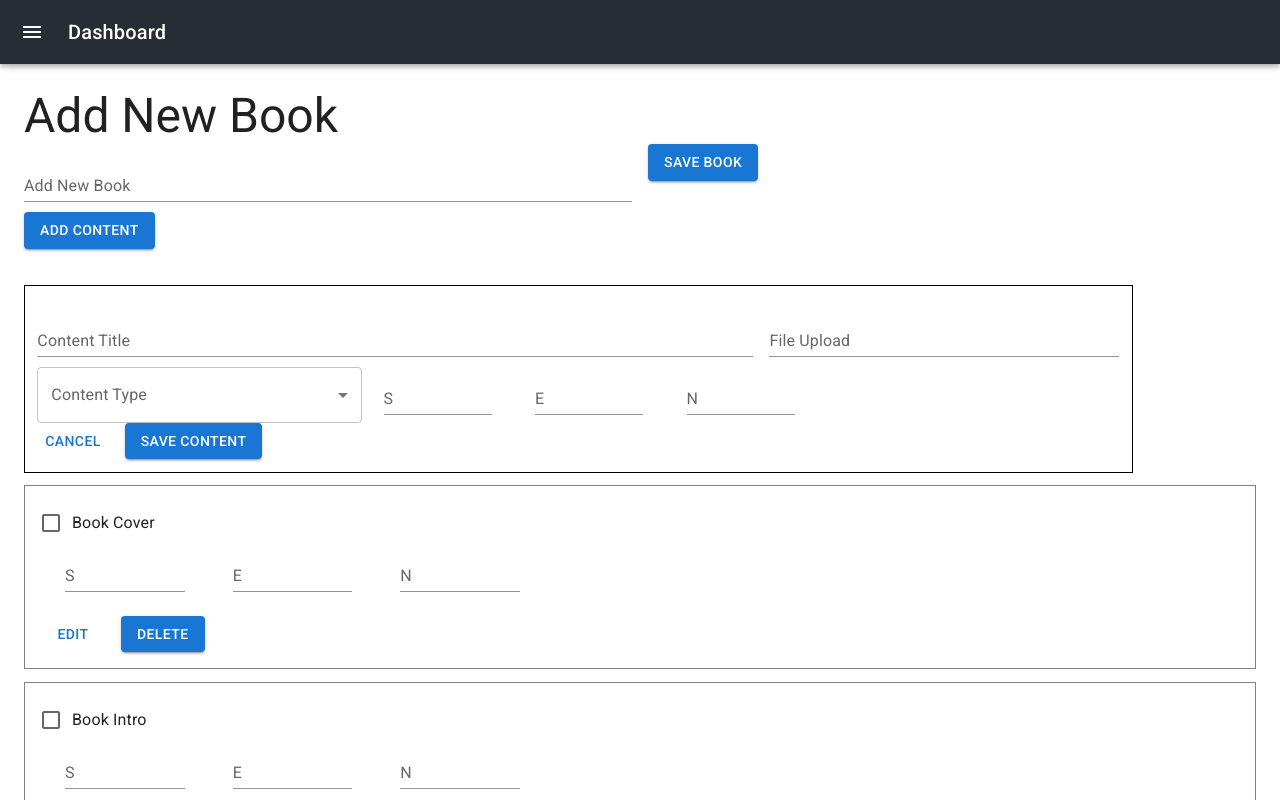
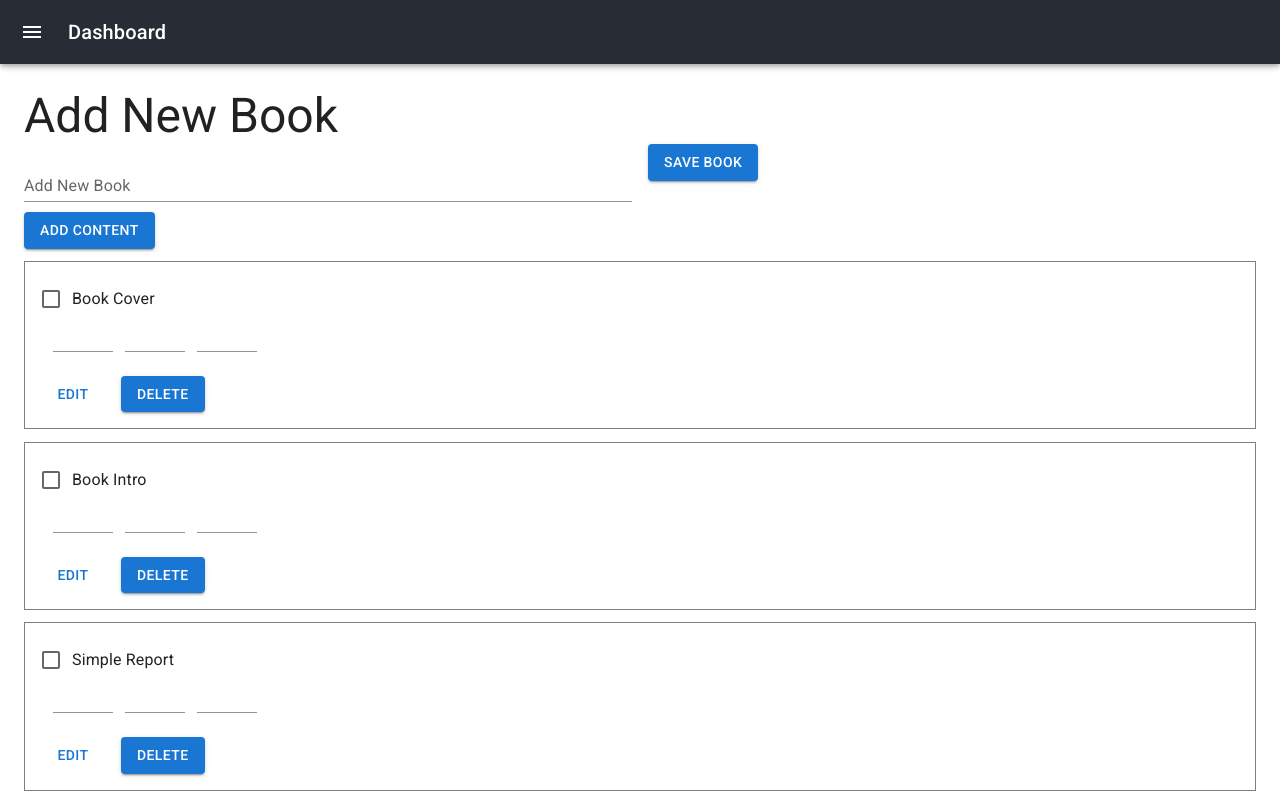
Before and after one commit to tashfeenMustafa/BookManagementSoftware, a React (Create React App) app in the folder client/: page /add-new-book in a window 1280 px wide. Shown: the top 800 px of the page. Built offline with nearby package versions, Linux system fonts and the light colour scheme.

Commit message:
Added book search functionality, fixed add content box to by dynamic to change in report type selection value

```diff
--- a/client/src/AddContent/AddContentBox.js
+++ b/client/src/AddContent/AddContentBox.js
@@ -1,7 +1,6 @@
-import * as React from 'react';
+import React, { useState } from 'react';
 import Grid from '@mui/material/Grid';
 import Box from '@mui/material/Box';
-
 import ContentFileUpload from './ContentFileUpload';
 import ContentFileTitle from './ContentFileTitle';
 import ContentTypeSelect from './ContentTypeSelect';
@@ -10,28 +9,100 @@ import ContentEndPageInput from '../Contents/ContentEndPageInput';
 import ContentNumberOfPagesInput from '../Contents/ContentNumberOfPagesInput';
 import ContentCancelAndSave from './ContentCancelAndSave';
 
+const titleLabel = 'Content Title'
+const titleLabel1 = 'Content Title 1'
+const titleLabel2 = 'Content Title 2'
+
+const fileLabel = 'File Upload'
+const fileLabel1 = 'File Upload 1'
+const fileLabel2 = 'File Upload 2'
+
+const S = 'S'
+const S1 = 'S1'
+const S2 = 'S2'
+
+const E = 'E'
+const E1 = 'E1'
+const E2 = 'E2'
+
+const N = 'N'
+const N1 = 'N1'
+const N2 = 'N2'
+
 export default function AddContentBox() {
+    let [contentType, setContentType] = useState('')
+
+    const handleContentTypeSelect = (contentType) => {
+        setContentType(contentType)
+    }
 
     return (
         <Box
         sx={{
             border: '1px solid black',
-            width: '90%',
+            width: '100%',
             padding: '1%',
             marginTop: '3%'
         }}>
             <Grid container spacing={2}>
-                <ContentFileTitle />
-                <ContentFileUpload />
+                {contentType === "comparison-report" ?
+                    <>
+                        <ContentFileTitle
+                            label={titleLabel1} />
+                        <ContentFileUpload
+                            label={fileLabel1} />
+                            <ContentFileTitle
+                            label={titleLabel2} />
+                        <ContentFileUpload
+                            label={fileLabel2} />
+                    </> :
+                    <>
+                        <ContentFileTitle
+                            label={titleLabel} />
+                        <ContentFileUpload
+                            label={fileLabel} />
+                    </>
+                }
+
             </Grid>
             <Box>
-                <ContentTypeSelect />
-                <ContentStartPageInput />
-                <ContentEndPageInput />
-                <ContentNumberOfPagesInput />
-                <ContentCancelAndSave />
+                <div style={{
+                    margin: '2% 0 2% 0'
+                }}>
+                    <ContentTypeSelect
+                        contentType={contentType}
+                        handleContentTypeSelect={handleContentTypeSelect} />
+
+                    {contentType === "comparison-report" ?
+                        <>
+                            <ContentStartPageInput
+                                label={S1} />
+                            <ContentEndPageInput
+                                label={E1} />
+                            <ContentNumberOfPagesInput
+                                label={N1} />
+                            <ContentStartPageInput
+                                label={S2} />
+                            <ContentEndPageInput
+                                label={E2} />
+                            <ContentNumberOfPagesInput
+                                label={N2} />
+                        </> :
+                        <>
+
+                            <ContentStartPageInput
+                                label={S} />
+                            <ContentEndPageInput
+                                label={E} />
+                            <ContentNumberOfPagesInput
+                                label={N} />
+                        </>
+                    }
+                </div>
+                <div>
+                    <ContentCancelAndSave />
+                </div>
             </Box>
-
         </Box>
     )
 }
--- a/client/src/AddContent/ContentFileTitle.js
+++ b/client/src/AddContent/ContentFileTitle.js
@@ -11,7 +11,7 @@ export default function ContentFileTitle(props) {
                     width: '100%'
                 }}
                 id="standard-basic"
-                label="Content Title"
+                label={props.label}
                 variant="standard" />
         </Grid>
     )
--- a/client/src/AddContent/ContentFileUpload.js
+++ b/client/src/AddContent/ContentFileUpload.js
@@ -2,7 +2,7 @@ import * as React from 'react';
 import Grid from '@mui/material/Grid';
 import TextField from '@mui/material/TextField';
 
-export default function ContentFileUpload() {
+export default function ContentFileUpload(props) {
     return (
         <Grid item xs={4}>
             <TextField
@@ -11,7 +11,7 @@ export default function ContentFileUpload() {
                     width: '100%'
                 }}
                 id="standard-basic"
-                label="File Upload"
+                label={props.label}
                 variant="standard" />
         </Grid>
     )
--- a/client/src/AddContent/ContentTypeSelect.js
+++ b/client/src/AddContent/ContentTypeSelect.js
@@ -5,26 +5,25 @@ import FormControl from '@mui/material/FormControl';
 import Select from '@mui/material/Select';
 
 export default function ContentTypeSelect(props) {
-    const [age, setAge] = React.useState('');
     const handleChange = (event) => {
-        setAge(event.target.value);
+        console.log(event.target.value)
+        props.handleContentTypeSelect(event.target.value)
     };
 
     return (
         <FormControl sx={{width: '30%'}}>
             <InputLabel id="demo-simple-select-label">Content Type</InputLabel>
             <Select
-            labelId="demo-simple-select-label"
-            id="demo-simple-select"
-            value={age}
-            label="Content Type"
-            onChange={handleChange}
-            >
-            <MenuItem value={10}>Book Cover</MenuItem>
-            <MenuItem value={20}>Book Intro</MenuItem>
-            <MenuItem value={30}>Simple Report</MenuItem>
-            <MenuItem value={30}>Comparison Report</MenuItem>
-            <MenuItem value={30}>Categorical Report</MenuItem>
+                labelId="demo-simple-select-label"
+                id="demo-simple-select"
+                value={props.contentType}
+                label="Content Type"
+                onChange={handleChange} >
+            <MenuItem value={"book-report"}>Book Cover</MenuItem>
+            <MenuItem value={"book-intro"}>Book Intro</MenuItem>
+            <MenuItem value={"simple-report"}>Simple Report</MenuItem>
+            <MenuItem value={"comparison-report"}>Comparison Report</MenuItem>
+            <MenuItem value={"categorical-report"}>Categorical Report</MenuItem>
             </Select>
         </FormControl>
     )
--- a/client/src/AddNewBook/AddNewBook.js
+++ b/client/src/AddNewBook/AddNewBook.js
@@ -1,4 +1,4 @@
-import * as React from 'react';
+import React, { useState } from 'react';
 import Typography from '@mui/material/Typography';
 import Button from '@mui/material/Button';
 import SaveBookName from './SaveBookName.js';
@@ -7,6 +7,11 @@ import Content from '../Contents/Content.js';
 import { contentTypes } from '../data.js';
 
 function AddNewBook() {
+    const [showContent, setShowContent] = useState(false)
+
+    let handleAddContentButton = () => {
+        setShowContent(!showContent)
+    }
 
     const contents = contentTypes.map((contentType, index) => {
         return (
@@ -24,8 +29,12 @@ function AddNewBook() {
                         Add New Book
                 </Typography>
                 <SaveBookName />
-                <Button variant="contained">Add Content</Button>
-                <AddContentBox />
+                <Button
+                    onClick={handleAddContentButton}
+                    variant="contained">
+                        Add Content
+                </Button>
+                {showContent ? <AddContentBox /> : ''}
                 {contents ? contents : null}
             </div>
         </div>
--- a/client/src/AllBooks/AllBooks.js
+++ b/client/src/AllBooks/AllBooks.js
@@ -8,10 +8,35 @@ import { books } from '../data.js';
 
 function AllBooks() {
     const [booksList] = useState(books)
+    const [search, setSearchTerm] = useState('')
+
+    const [searchResults, setSearchResults] = useState([])
+
+    let onSearch = (searchTerm) => {
+        console.log(searchTerm)
+        setSearchTerm(searchTerm)
+        getSearchResults(searchTerm)
+    }
+
+    let getSearchResults = (searchTerm) => {
+        let results = booksList.filter((book) => book.title.toLowerCase().includes(searchTerm.toLowerCase()))
+        setSearchResults(results)
+    }
 
     const allBooks = booksList.map((book, index) => {
         return (
             <BooksListItem
+                key={index}
+                index={index}
+                book={book}
+            />
+        )
+    })
+
+    const searchResultsBooks = searchResults.map((book, index) => {
+        return (
+            <BooksListItem
+                key={index}
                 index={index}
                 book={book}
             />
@@ -24,7 +49,9 @@ function AllBooks() {
                 variant="h3">
                     All Books
             </Typography>
-            <SearchBook />
+            <SearchBook
+                searchTerm={search}
+                onSearch={onSearch} />
             <div className="add-new-book-btn">
                 <Link to="/add-new-book">
                     <Button sx={{
@@ -35,7 +62,7 @@ function AllBooks() {
                     </Button>
                 </Link>
             </div>
-            {allBooks ? allBooks : null}
+            {search.length ? searchResultsBooks : allBooks}
         </div>
     );
 }
--- a/client/src/AllBooks/SearchBook.js
+++ b/client/src/AllBooks/SearchBook.js
@@ -3,7 +3,11 @@ import TextField from '@mui/material/TextField';
 import SearchIcon from '@mui/icons-material/Search';
 import Typography from '@mui/material/Typography';
 
-export default function SearchBook() {
+export default function SearchBook(props) {
+    let handleSearchChange = (event) => {
+        props.onSearch(event.target.value)
+    }
+
     return (
         <TextField
             sx={{
@@ -24,6 +28,8 @@ export default function SearchBook() {
                     Search by book title
                 </Typography>
             }
-            variant="standard" />
+            variant="standard"
+            value={props.searchTerm}
+            onChange={handleSearchChange} />
     )
 }
--- a/client/src/Contents/ContentEndPageInput.js
+++ b/client/src/Contents/ContentEndPageInput.js
@@ -5,11 +5,11 @@ export default function ContentEndPageInput(props) {
     return (
         <TextField
             sx={{
-                margin: '0 2% 0 2%',
-                width: '10%'
+                margin: '0 0 0 1%',
+                width: '5%'
             }}
             id="standard-basic"
-            label="E"
+            label={props.label}
             variant="standard" />
     )
 }
--- a/client/src/Contents/ContentNumberOfPagesInput.js
+++ b/client/src/Contents/ContentNumberOfPagesInput.js
@@ -5,11 +5,11 @@ export default function ContentNumberOfPagesInput(props) {
     return (
         <TextField
             sx={{
-                margin: '0 2% 0 2%',
-                width: '10%'
+                margin: '0 0 0 1%',
+                width: '5%'
             }}
             id="standard-basic"
-            label="N"
+            label={props.label}
             variant="standard" />
     )
 }
--- a/client/src/Contents/ContentStartPageInput.js
+++ b/client/src/Contents/ContentStartPageInput.js
@@ -5,11 +5,11 @@ export default function ContentStartPageInput(props) {
     return (
         <TextField
             sx={{
-                margin: '0 2% 0 2%',
-                width: '10%'
+                margin: '0 0 0 1%',
+                width: '5%'
             }}
             id="standard-basic"
-            label="S"
+            label={props.label}
             variant="standard" />
     )
 }
--- a/client/src/data.js
+++ b/client/src/data.js
@@ -1,5 +1,5 @@
 // All Books Placeholder Data
-export const books = [
+export let books = [
     {
         "id": 0,
         "title": "Book Title 1"
```
Also changed, not shown: client/src/AllBooks/BooksListItem.js (+34 -7 lines).
